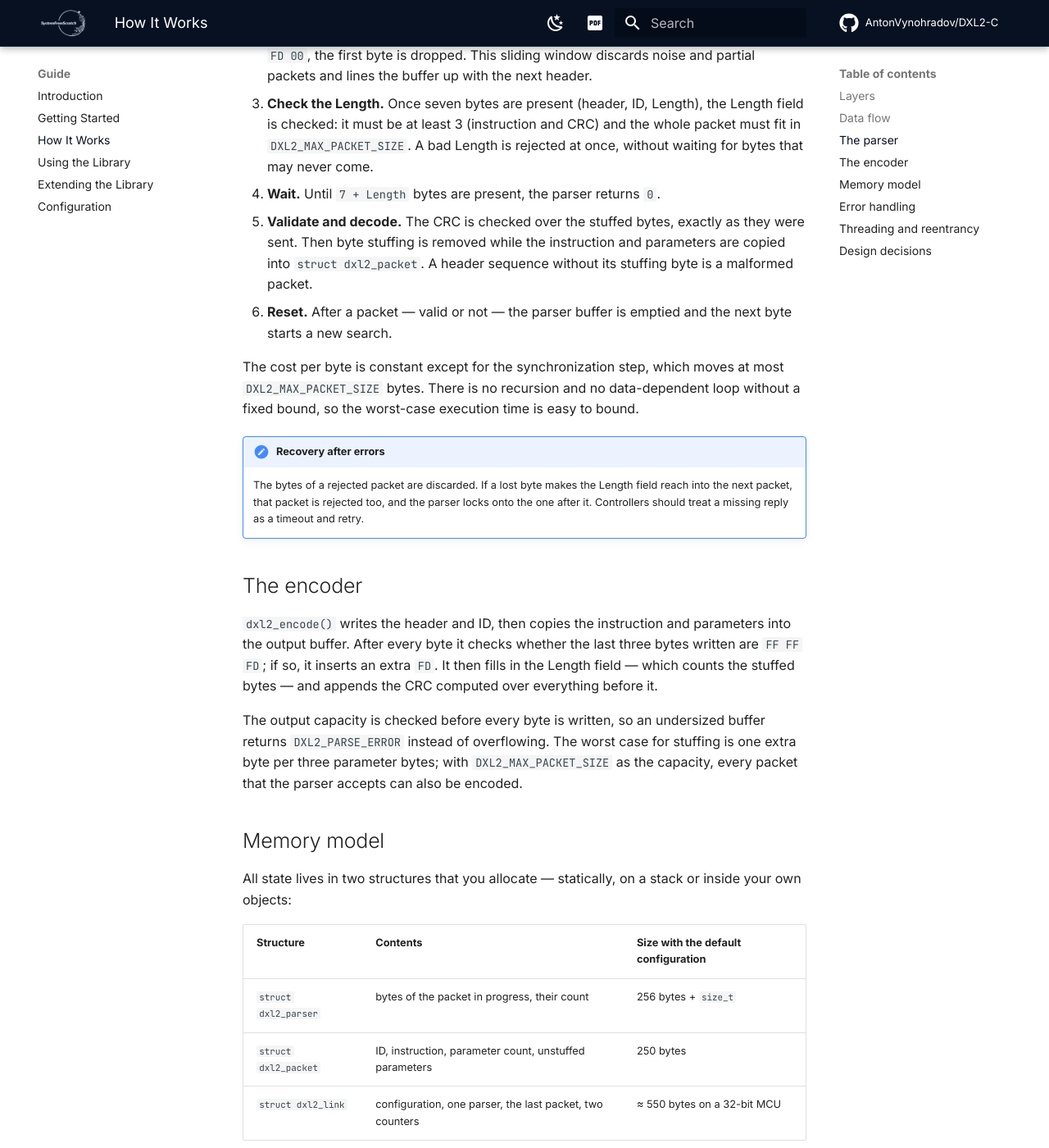
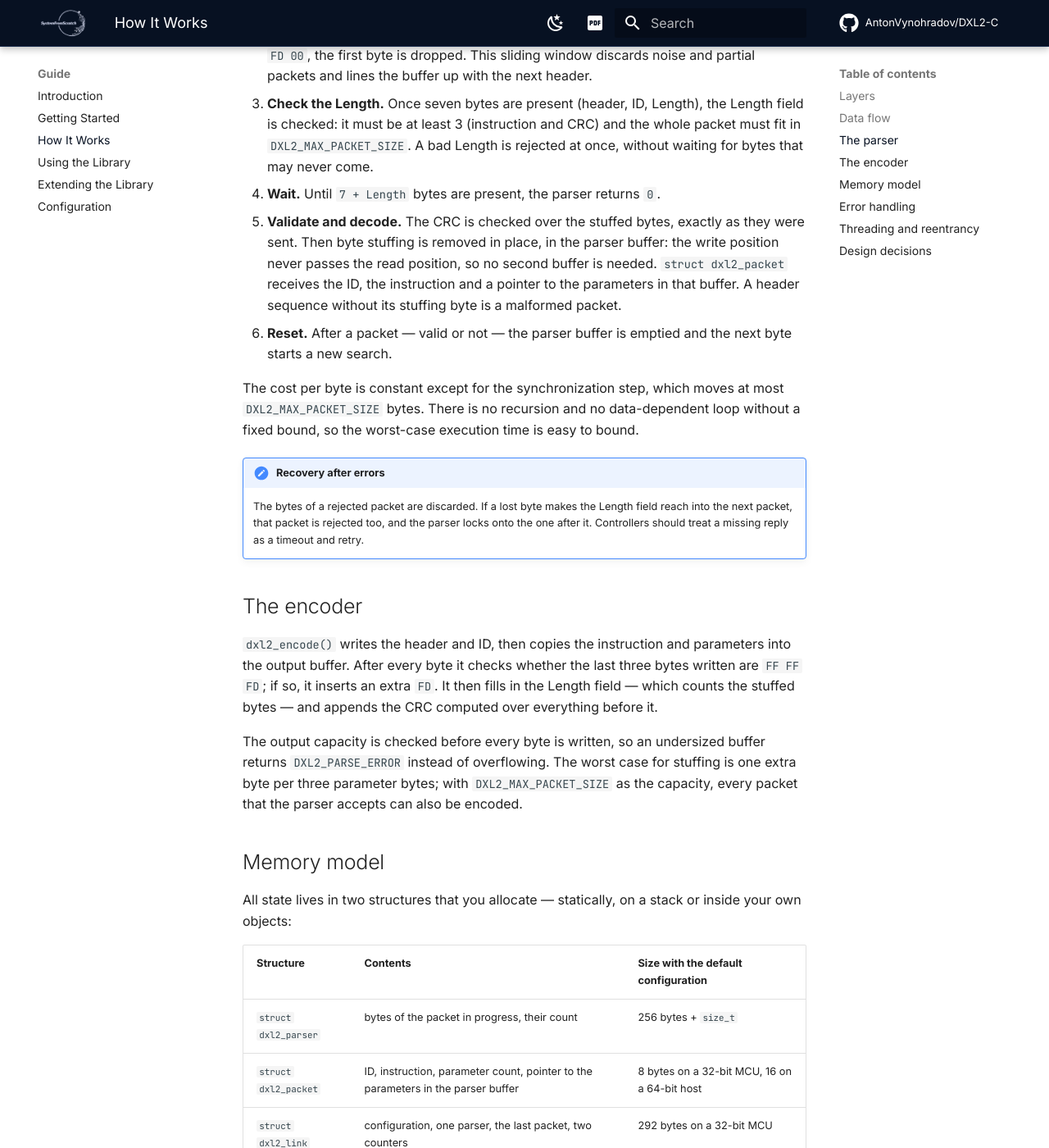
Before and after one commit to AntonVynohradov/DXL2-C, an MkDocs documentation site: the page built from docs/architecture.md, in a window 1280 px wide and 1400 px high, scrolled down 2886 px. Shown: the whole window at 82% size. Built offline with MkDocs 1.6.1 and Material for MkDocs 9.7.7, drawn with Linux system fonts in a browser that asks for light colours; comment, search, counter and statistics services are not loaded.

Commit message:
feat!: decode packets in place, no parameter copy in struct dxl2_packet (2.0.0)
The parser removes the byte stuffing in its own receive buffer: the write
position never passes the read position, so no second buffer is needed.
struct dxl2_packet keeps the ID, the instruction, the parameter count and
a pointer to the parameters in the parser buffer instead of a copy.

BREAKING CHANGE: dxl2_packet.parameters is now const uint8_t* into the
parser buffer, valid until the next dxl2_parser_feed() or
dxl2_parser_init() with that parser. Code that reads the parameters in
the packet handler or right after dxl2_parser_feed() returns 1 compiles
unchanged; code that keeps a copy of the structure must copy the bytes.

- RAM on Cortex-M4: struct dxl2_packet 8 B (was DXL2_MAX_PARAMETER_SIZE
  + 4), struct dxl2_link 292 B with the default 256-byte packets (was
  536 B), 804 B with 768 (was 1,560 B). Stack frames unchanged.
- DXL2 Studio host bridge (dxl2_host) queues a copy of the parameters;
  the bare-metal example keeps its reply parser static.
- Tests: in-place decoding and the size of struct dxl2_packet;
  37 cases, 100 % line and branch coverage, MISRA C:2012 0 violations.
- Version 2.0.0 (cmake/version.cmake, dxl2.h), changelog, API,
  architecture, configuration, usage and overview pages, parser diagram.

Signed-off-by: Anton Vynohradov <avynohradov@systemfromscratch.com>

```diff
--- a/docs/architecture.md
+++ b/docs/architecture.md
@@ -60,8 +60,10 @@ in progress in `struct dxl2_parser`:
    bytes that may never come.
 4. **Wait.** Until `7 + Length` bytes are present, the parser returns `0`.
 5. **Validate and decode.** The CRC is checked over the stuffed bytes, exactly as they
-   were sent. Then byte stuffing is removed while the instruction and parameters are
-   copied into `struct dxl2_packet`. A header sequence without its stuffing byte is a
+   were sent. Then byte stuffing is removed in place, in the parser buffer: the write
+   position never passes the read position, so no second buffer is needed.
+   `struct dxl2_packet` receives the ID, the instruction and a pointer to the
+   parameters in that buffer. A header sequence without its stuffing byte is a
    malformed packet.
 6. **Reset.** After a packet — valid or not — the parser buffer is emptied and the next
    byte starts a new search.
@@ -95,8 +97,8 @@ your own objects:
 | Structure | Contents | Size with the default configuration |
 | --- | --- | --- |
 | `struct dxl2_parser` | bytes of the packet in progress, their count | 256 bytes + `size_t` |
-| `struct dxl2_packet` | ID, instruction, parameter count, unstuffed parameters | 250 bytes |
-| `struct dxl2_link` | configuration, one parser, the last packet, two counters | ≈ 550 bytes on a 32-bit MCU |
+| `struct dxl2_packet` | ID, instruction, parameter count, pointer to the parameters in the parser buffer | 8 bytes on a 32-bit MCU, 16 on a 64-bit host |
+| `struct dxl2_link` | configuration, one parser, the last packet, two counters | 292 bytes on a 32-bit MCU |
 
 The library has no global variables except one read-only table (the header bytes), never
 calls `malloc()`, and allocates only fixed-size buffers on the stack: one packet buffer in
--- a/tools/docs/diagrams.py
+++ b/tools/docs/diagrams.py
@@ -207,7 +207,7 @@ def parser_flow() -> None:
     no_branch(676, 150, "reset, return ERROR", RED)
     down(716, 750)
     s.rect(cx - 170, 752, 340, 52, fill="#EEF7EF", stroke=GREEN)
-    s.text(cx, 774, "unstuff into struct dxl2_packet", size=13.5, weight="bold")
+    s.text(cx, 774, "unstuff in place, fill struct dxl2_packet", size=13.5, weight="bold")
     s.text(cx, 794, "reset the parser", size=12, fill=GREY)
     s.line(cx + 170, 778, 578, 778, arrow="end")
     outcome(778, "return 1 (packet ready)", GREEN)
```
Also changed, not shown: .agents/skills/dynamixel-protocol2/SKILL.md (+1 -1 lines), CHANGELOG.md (+20 -1 lines), README.md (+4 -3 lines), docs/api.md (+14 -9 lines), docs/configuration.md (+2 -2 lines), docs/overview.md (+1 -1 lines), docs/usage.md (+2 -1 lines), docs/assets/images/parser-flow.svg, 8 other files.
